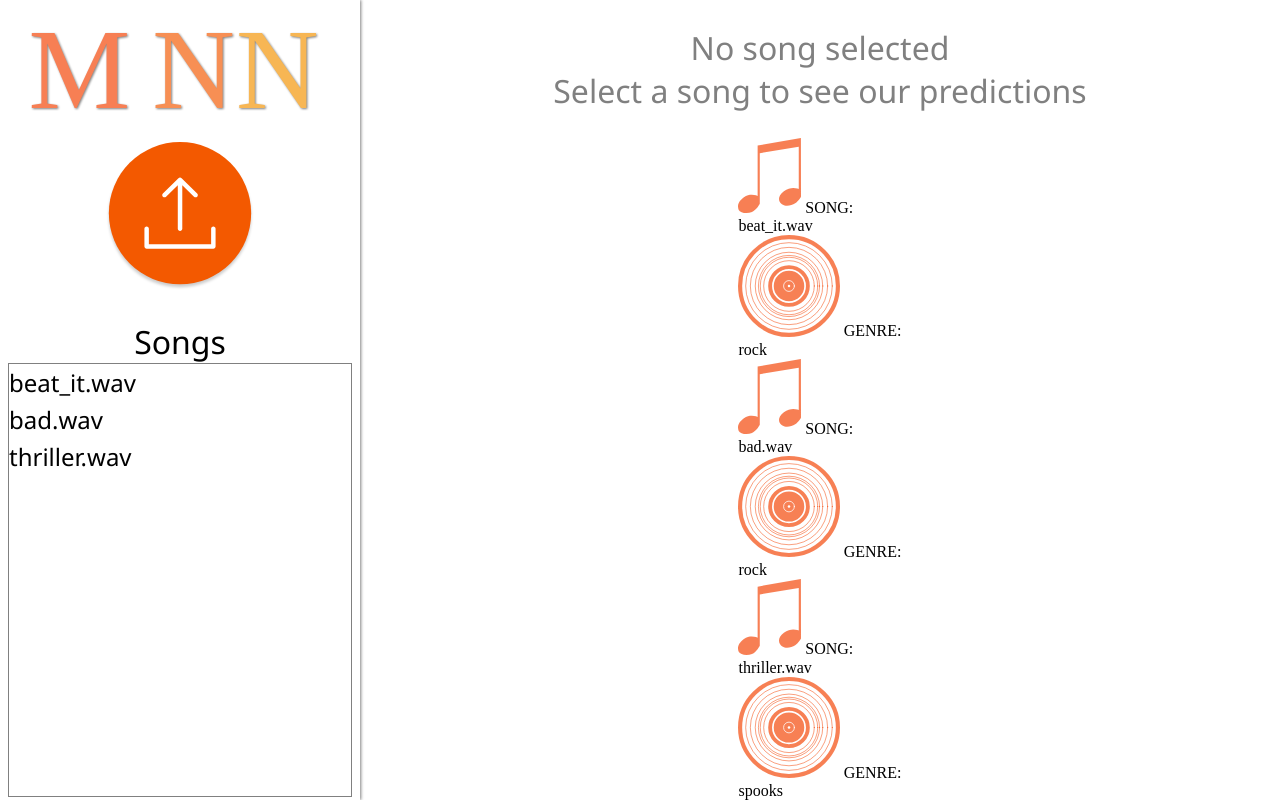
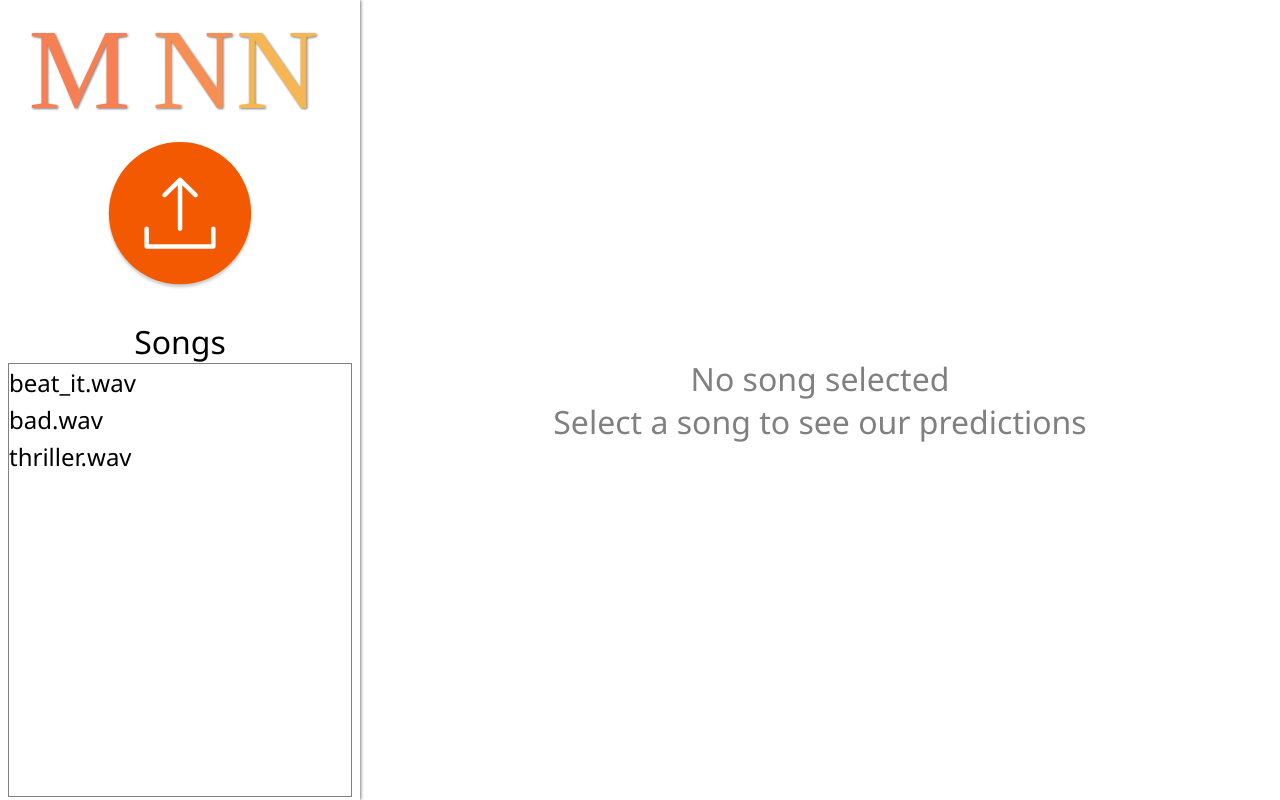
Before and after one commit to cannon-steven/MusicGenreClassification_NeuralNetwork, a Flask app: page /main in a window 1280 px wide. Run offline with Flask 2, Linux system fonts and the light colour scheme.

Commit message:
Made results <div>s hidden by default

```diff
--- a/static/css/main.css
+++ b/static/css/main.css
@@ -81,3 +81,7 @@
     font-family:'Segoe UI', Tahoma, Geneva, Verdana, sans-serif;
     font-size: 2em;
 }
+
+.hidden {
+    display: none;
+}
--- a/templates/main.html
+++ b/templates/main.html
@@ -37,7 +37,7 @@
                 <span>Select a song to see our predictions</span>
             </div>
             {% for song in songs %}
-                <div class="results">
+                <div class="results hidden">
                     <div class="tags">
                         <div class="songTag">
                             <div class="songTagBox">
```
